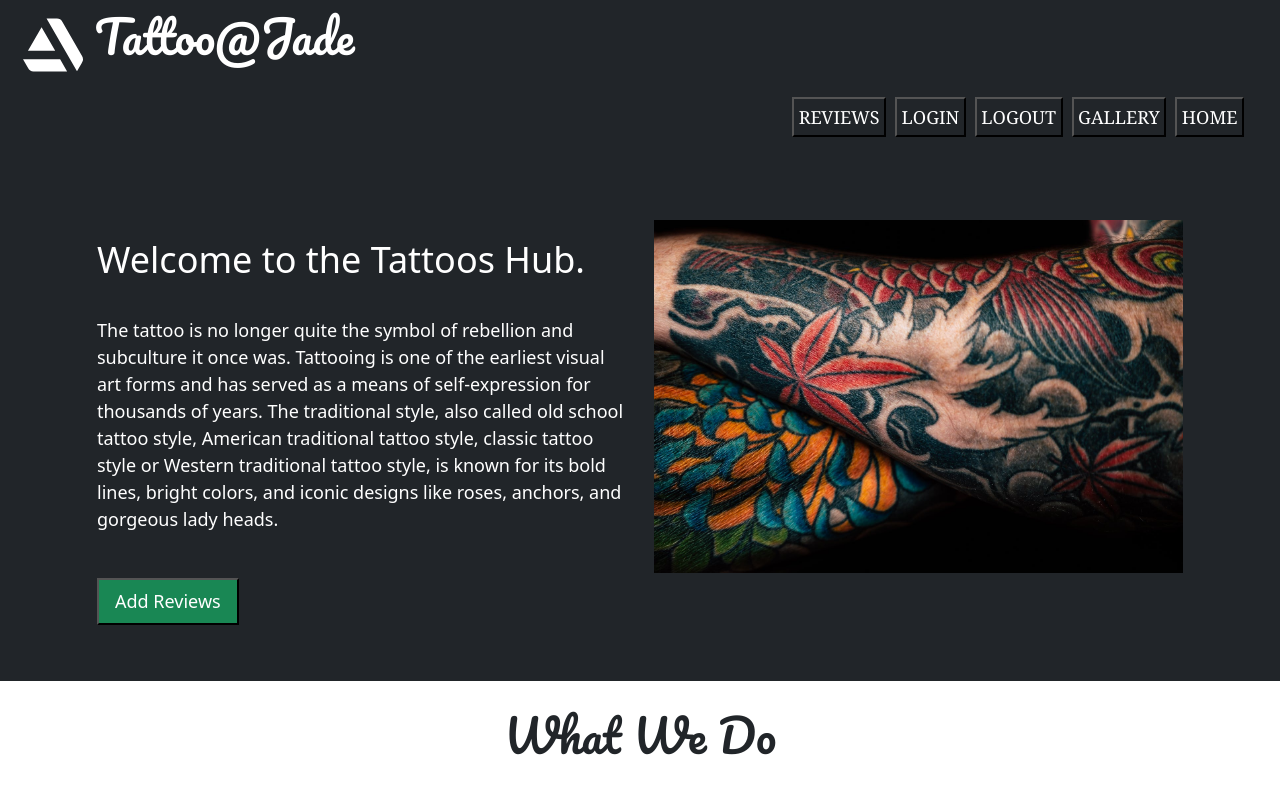
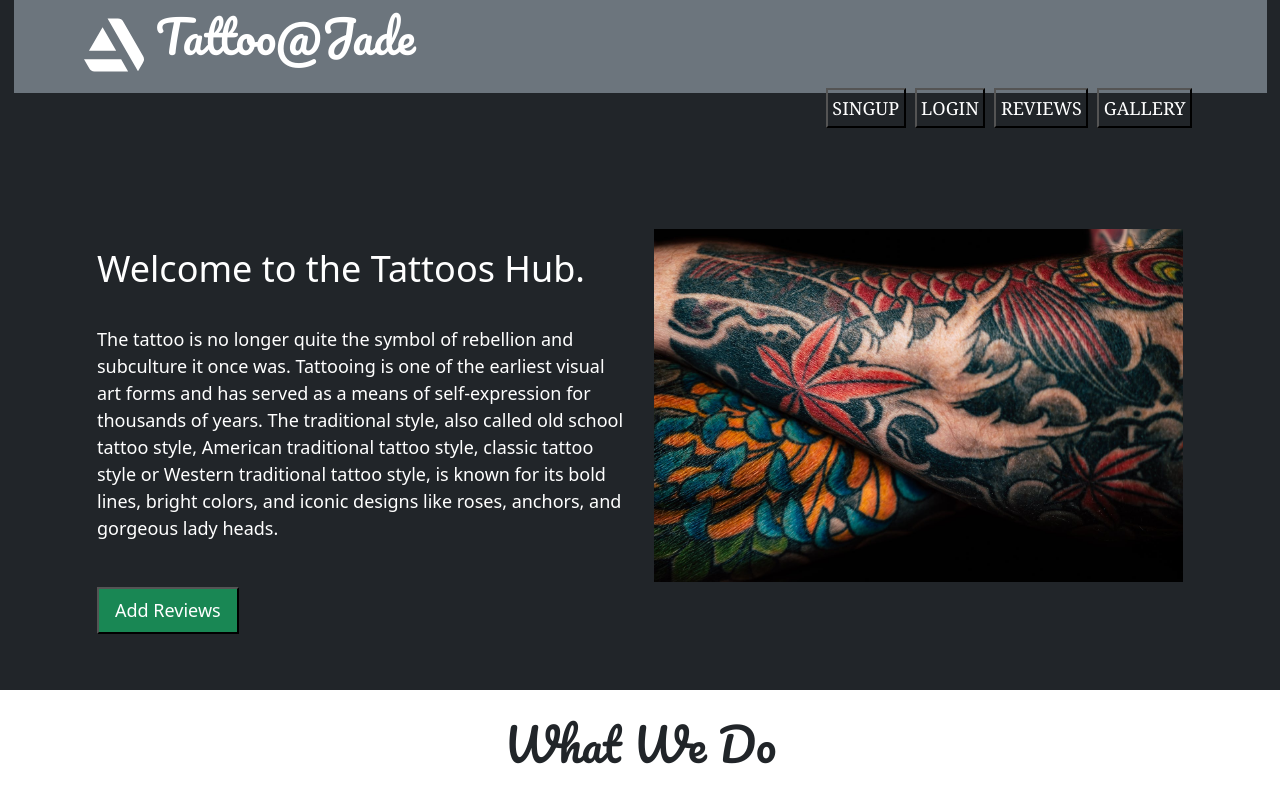
Before and after one commit to ALMA-DEV914/jade-tattoo-website, a React (Create React App) app in the folder client/: page / in a window 1280 px wide. Shown: the top 800 px of the page. Built offline with nearby package versions, Linux system fonts and the light colour scheme.

Commit message:
add server side

```diff
--- a/client/public/index.html
+++ b/client/public/index.html
@@ -6,7 +6,6 @@
   <link rel="icon" href="%PUBLIC_URL%/favicon.ico" />
   <meta name="viewport" content="width=device-width, initial-scale=1" />
   <meta name="theme-color" content="#000000" />
-  <meta name="description" content="Google Books search application with login" />
   <link rel="apple-touch-icon" href="%PUBLIC_URL%/logo192.png" />
 
   <link rel="manifest" href="%PUBLIC_URL%/manifest.json" />
--- a/client/src/App.js
+++ b/client/src/App.js
@@ -8,7 +8,6 @@ import { setContext } from '@apollo/client/link/context';
 import Login from "./pages/Login";
 import Signup from "./pages/Signup"
 import SingleThought from "./pages/SingleThought";
-import ThoughtForm from "./components/ThoughtForm";
 import Reviews from "./pages/Reviews";
 import Profile from "./pages/Profile"
 import "./index.css";
@@ -39,15 +38,14 @@ function App() {
    <ApolloProvider client={client}>
     <Router>
     <Routes>
+      <Route path="/" element={<Homepage/>} />
       <Route path="/reviews" element={<Reviews/>}/>
-      <Route path="/" element={<Homepage />} />
-      <Route path="/gallery" element={<Gallery />} />
-      <Route path="/logout" element={<Logout />} />
+      <Route path="/gallery" element={<Gallery/>} />
+      <Route path="/logout" element={<Logout/>} />
       <Route path="/login" element={<Login/>}/>
       <Route path="/signup" element={<Signup/>}/>
-      <Route path="/thought" element={<ThoughtForm/>}/>
       <Route path="/thought/:id" element={<SingleThought/>} />
-      <Route path="/profile/:username?" element={Profile} />
+      <Route path="/profile/:username?" element={<Profile/>} />
     </Routes>
     </Router>
     </ApolloProvider>
--- a/client/src/components/Footer.js
+++ b/client/src/components/Footer.js
@@ -50,10 +50,12 @@ const Footer = () => {
         </div>
       </div>
       </div>
+
       <p className="text-center p-1">
-        Copyright (c) 2021 Copyright Holder All Rights Reserved | This template
+     &copy;{new Date().getFullYear()} Copyright Holder All Rights Reserved | This template
         is made by <i class="fa fa-heart"></i>Alma Aungon Braun
       </p>
+
     </div>
   );
 };
--- /dev/null
+++ b/client/src/components/Header.js
@@ -0,0 +1,51 @@
+import React from "react";
+import { Link } from "react-router-dom";
+import { SiArtstation } from "react-icons/si";
+import Auth from "../utils/auth";
+
+const Header = () => {
+  const logout = (event) => {
+    event.preventDefault();
+    Auth.logout();
+  };
+
+  return (
+    <header className="bg-secondary mb-4 py-2 flex-row align-center">
+      <div className="container flex-row justify-space-between-lg justify-center align-center">
+        <h1 className="text-white">
+          <SiArtstation id="logo" /> Tattoo@Jade{" "}
+        </h1>
+
+        <nav className="text-center">
+          {Auth.loggedIn() ? (
+            <>
+              <Link to="/profile">Me</Link>
+              <a href="/" onClick={logout}>
+                Logout
+              </a>
+            </>
+          ) : (
+            <>
+              <Link to="/gallery">
+                <button className="p-1 m-1 navActive">GALLERY</button>
+              </Link>
+              <Link to="/reviews">
+                <button className="p-1 m-1  navActive">REVIEWS</button>
+              </Link>
+              <Link to="/login">
+                {" "}
+                <button className="p-1 m-1  navActive">LOGIN</button>
+              </Link>
+              <Link to="/signup">
+                {" "}
+                <button className="p-1 m-1  navActive">SINGUP</button>
+              </Link>
+            </>
+          )}
+        </nav>
+      </div>
+    </header>
+  );
+};
+
+export default Header;
--- a/client/src/components/Nav.js
+++ /dev/null
@@ -1,39 +0,0 @@
-//import React
-import React from "react";
-import { Link } from "react-router-dom";
-import {SiArtstation} from 'react-icons/si'
-//function to create Nav components
-const Nav = () => {
-  //render the page section
-  return (
-    <div className="container-fluid  p-2 justify-content-between">
-      <div className="col">
-       <h1 className="text-white"><SiArtstation id="logo"/> Tattoo@Jade </h1>
-       </div>
-       <div className="col p-2">
-       <nav className="text-right">
-          <Link to="/">
-            <button className="p-1 m-1  navActive ">HOME</button>
-          </Link>
-
-          <Link to="/gallery">
-            <button className="p-1 m-1 navActive">GALLERY</button>
-          </Link>
-
-          <Link to="/logout">
-            <button className="p-1 m-1  navActive">LOGOUT</button>
-          </Link>
-          <Link to="/login">
-            <button className="p-1 m-1  navActive">LOGIN</button>
-          </Link>
-          <Link to="/reviews">
-            <button className="p-1 m-1  navActive">REVIEWS</button>
-          </Link>
-
-      </nav>
-      </div>
-      </div>
-  );
-};
-
-export default Nav;
--- a/client/src/components/ReactionForm.js
+++ b/client/src/components/ReactionForm.js
@@ -1,5 +1,4 @@
 import React, { useState } from 'react';
-
 import { useMutation } from '@apollo/client';
 import { ADD_REACTION } from '../utils/mutations';
 
--- a/client/src/pages/Gallery.js
+++ b/client/src/pages/Gallery.js
@@ -13,15 +13,14 @@ import pic11 from "../assets/images/pic11.png";
 import pic12 from "../assets/images/pic12.png";
 import pic13 from "../assets/images/tatoo14.png";
 import pic14 from "../assets/images/tatoo16.png";
-import pic15 from "../assets/images/tattoo.jpg"
-
-import Nav from "../components/Nav";
+import pic15 from "../assets/images/tattoo.jpg";
+import Header from "../components/Header";
 
 function Gallery() {
   return (
     <>
       <div className="container-fluid bg-dark">
-        <Nav />
+        <Header/>
 
         <br></br>
         <h1 className="text-white text-center">Welcome to the Gallery</h1>
--- a/client/src/pages/Homepage.js
+++ b/client/src/pages/Homepage.js
@@ -1,5 +1,4 @@
 import React from "react";
-import Nav from "../components/Nav";
 import Footer from "../components/Footer";
 import hero from "../assets/images/hero-logo.jpeg";
 import { Link } from "react-router-dom";
@@ -7,12 +6,13 @@ import icon1 from '../assets/images/studs.png';
 import icon2 from "../assets/images/piercing (2).png";
 import icon4 from "../assets/images/piercing.png";
 import About from "../components/About";
+import Header from "../components/Header";
 
 const Homepage = () => {
    return (
     <>
       <div className="container-fluid bg-dark">
-          <Nav />
+          <Header/>
        <br></br>
        <div className="container d-flex text-white my-3">
          <div className="row">
--- a/client/src/pages/Login.js
+++ b/client/src/pages/Login.js
@@ -67,7 +67,7 @@ const Login = (props) => {
                 value={formState.password}
                 onChange={handleChange}
               /><br></br>
-              <button className="btn d-block w-100 mt-2 bg-success text-white" type="submit">
+              <button className="btn d-block w-100 mt-2 bg-success text-white" type="submit" onSubmit={handleFormSubmit}>
                 Submit
               </button>
               <Link to="/signup">
--- a/client/src/pages/SingleThought.js
+++ b/client/src/pages/SingleThought.js
@@ -25,7 +25,7 @@ const SingleThought = (props) => {
     <div>
       <div className="card mb-3">
         <p className="card-header">
-          <span style={{ fontWeight: 700 }} className="text-dark">
+          <span style={{fontWeight: 700 }} className="text-dark">
             {thought.username}
           </span>{' '}
           thought on {thought.createdAt}
--- a/package.json
+++ b/package.json
@@ -7,8 +7,9 @@
         "start": "node server/server.js",
         "dev": "concurrently \"cd server && npm run watch\" \"cd client && npm start\"",
         "install": "cd server && npm i && cd ../client && npm i",
-        "build": "cd client && npm run build",
-        "seed": "cd server && npm run seed"
+        "seed": "cd server && npm run seed",
+        "build": "cd client && npm run build"
+
     },
     "keywords": [],
     "author": "",
```
Also changed, not shown: 2 other files (tests, documents, lock files or other folders).
